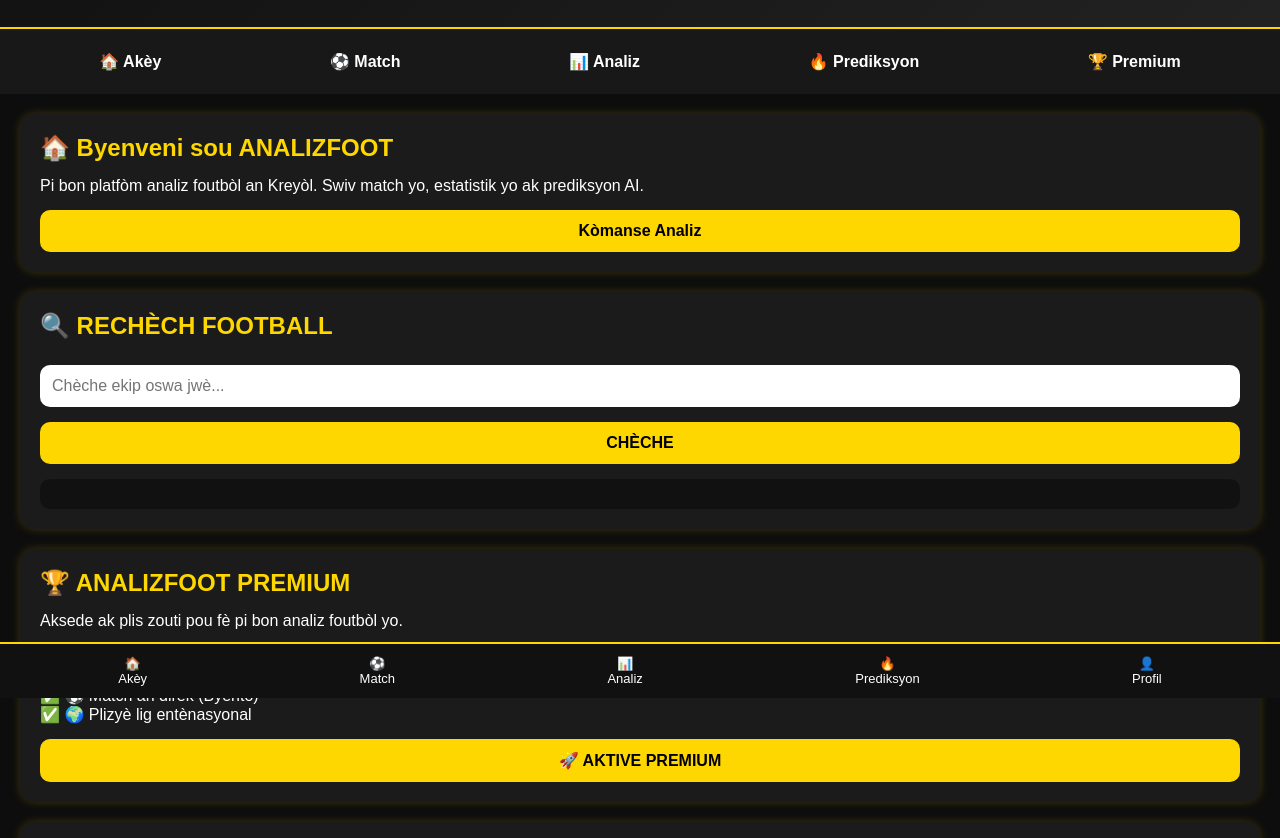
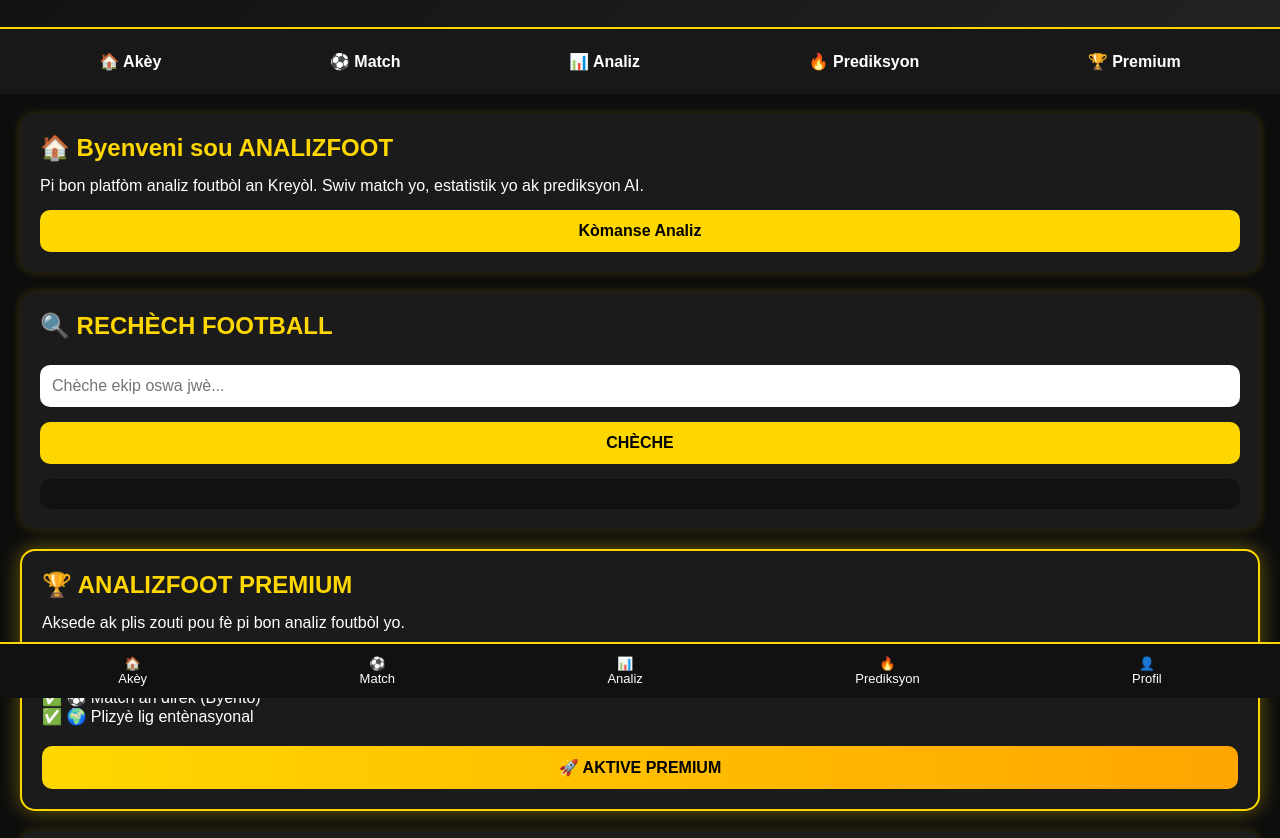
Before and after one commit to valbrumlorkinson09-cyber/Prezi-Analizfoot-, a plain HTML site: page index.html in a window 1280 px wide. Shown: the part 102-940 px from the top of the page. Drawn offline with Linux system fonts and the light colour scheme.

Commit message:
Update style.css

```diff
--- a/style.css
+++ b/style.css
@@ -149,3 +149,13 @@ input{
     text-align:center;
     font-size:13px;
 }
+#premium{
+    border:2px solid gold;
+    box-shadow:0 0 20px rgba(255,215,0,0.4);
+}
+
+
+#premium .button{
+    margin-top:20px;
+    background:linear-gradient(90deg,gold,orange);
+}
```
